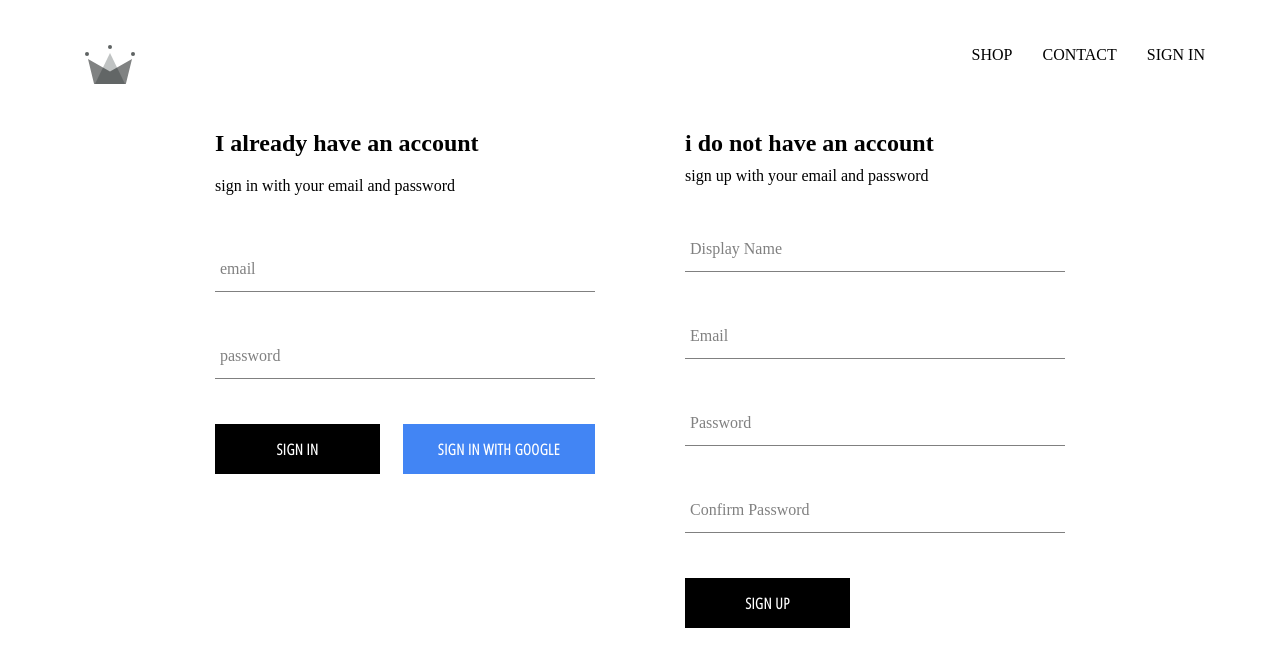
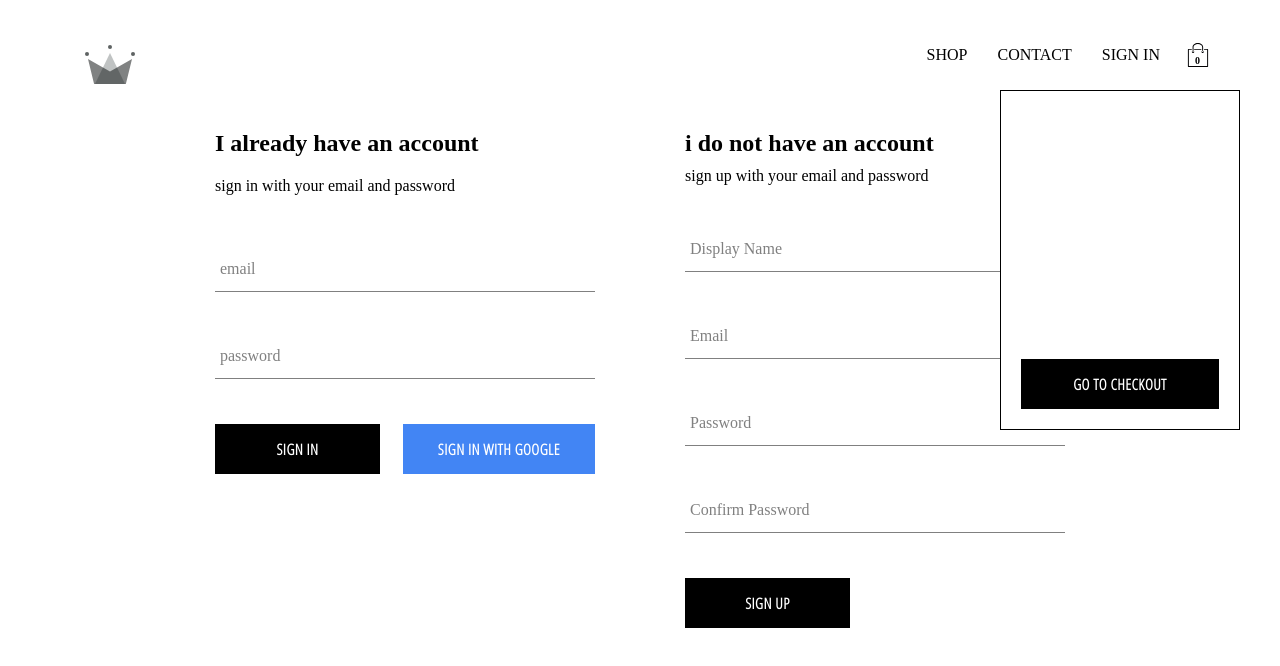
Before and after one commit to Sandagomi/apparel-site, a React (Create React App) app: page /signin in a window 1280 px wide. Shown: the top 666 px of the page. Built offline with nearby package versions, Linux system fonts and the light colour scheme; no server answers.

Commit message:
feat: complete cart DropDown component :fire: :ocean:

```diff
--- /dev/null
+++ b/src/components/cart-dropdown/cart-dropdown.components.jsx
@@ -0,0 +1,14 @@
+import React from 'react'
+
+import CustomButton from '../custom-button/custom-button.components'
+
+import './cart-dropdown.styles.scss'
+
+const CartDropdown = () => (
+  <div className="cart-dropdown">
+    <div className='cart-items'/>
+    <CustomButton>GO TO CHECKOUT</CustomButton>
+  </div>
+)
+
+export default CartDropdown;
--- /dev/null
+++ b/src/components/cart-dropdown/cart-dropdown.styles.scss
@@ -0,0 +1,24 @@
+.cart-dropdown {
+  position: absolute;
+  width: 240px;
+  height: 340px;
+  display: flex;
+  flex-direction: column;
+  padding: 20px;
+  border: 1px solid black;
+  background-color: white;
+  top: 90px;
+  right: 40px;
+  z-index: 5;
+
+  .cart-items {
+    height: 240px;
+    display: flex;
+    flex-direction: column;
+    overflow: scroll;
+  }
+
+  button {
+    margin-top: auto;
+  }
+}
--- /dev/null
+++ b/src/components/cart-icon/cart-icon.components.jsx
@@ -0,0 +1,13 @@
+import React from 'react';
+import {ReactComponent as ShoppingIcon } from '../../assets/11.1 shopping-bag.svg'
+
+import './cart-icon.styles.scss'
+
+const CartIcon = () => (
+  <div className='cart-icon'>
+    <ShoppingIcon className='shopping-icon'/>
+    <span className='item-count'>0</span>
+  </div>
+)
+
+export default CartIcon;
--- /dev/null
+++ b/src/components/cart-icon/cart-icon.styles.scss
@@ -0,0 +1,21 @@
+.cart-icon {
+  width: 45px;
+  height: 45px;
+  position: relative;
+  display: flex;
+  align-items: center;
+  justify-content: center;
+  cursor: pointer;
+
+  .shopping-icon {
+    width: 24px;
+    height: 24px;
+  }
+
+  .item-count {
+    position: absolute;
+    font-size: 10px;
+    font-weight: bold;
+    bottom: 12px;
+  }
+}
--- a/src/components/header/header.components.jsx
+++ b/src/components/header/header.components.jsx
@@ -4,6 +4,8 @@
 import {auth} from '../../firebase/firebase.utils'
 import {Link} from 'react-router-dom';
 import {ReactComponent as Logo} from '../../assets/4.2 crown.svg'
+import CartIcon from "../cart-icon/cart-icon.components";
+import CartDropdown from "../cart-dropdown/cart-dropdown.components";
 
 
 const Header = ({currentUser}) => {
@@ -24,7 +26,9 @@
                     currentUser ? <div className="option" onClick={()=>auth.signOut()}>SIGN OUT</div>
                         : <Link className="option" to="/signin">SIGN IN</Link>
                 }
+                <CartIcon/>
             </div>
+          <CartDropdown/>
         </div>
     )
 }
```
Also changed, not shown: src/assets/11.1 shopping-bag.svg (added), 1 other file (tests, documents, lock files or other folders).
